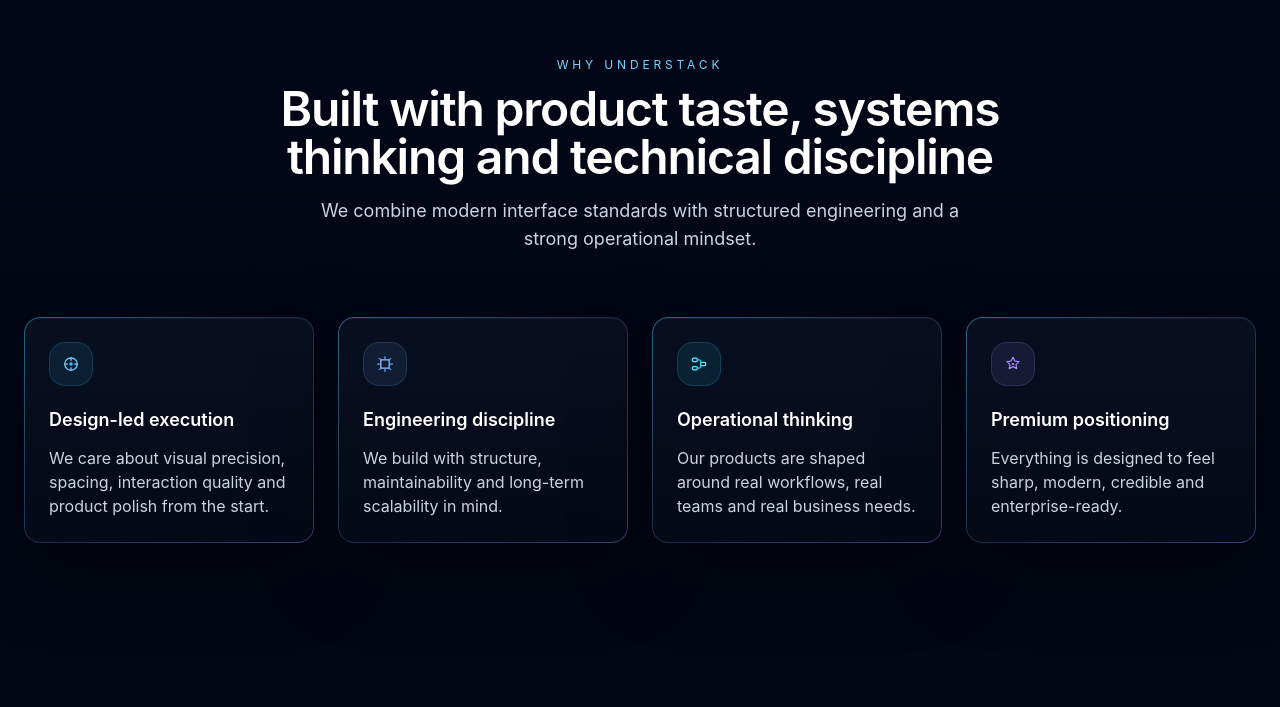
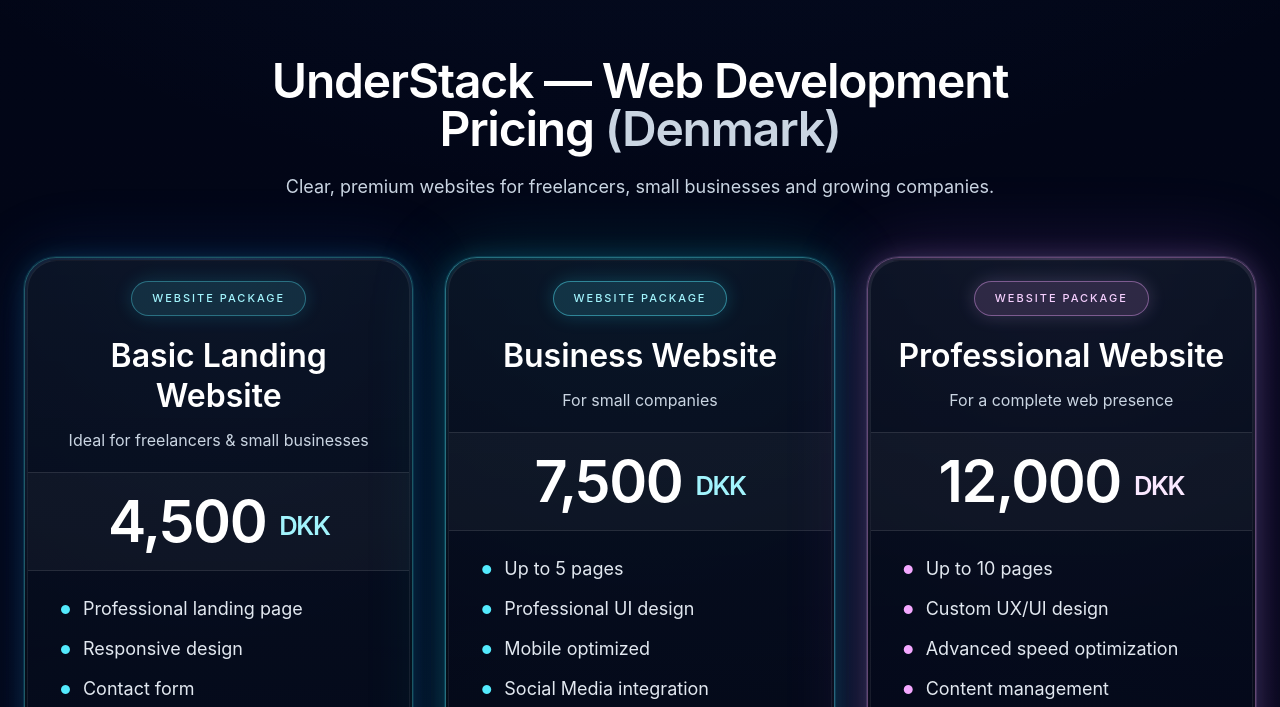
Before and after one commit to Dposleman/understack-site, a React (Vite) app: page / in a window 1280 px wide. Shown: the part 2093-2800 px from the top of the page. Built offline with nearby package versions, Linux system fonts and the light colour scheme; no server answers.

Commit message:
Add UnderStack web pricing cards section

```diff
--- a/src/App.tsx
+++ b/src/App.tsx
@@ -208,6 +208,195 @@
   );
 }
 
+function PricingCard({
+  accent,
+  title,
+  subtitle,
+  price,
+  items,
+  extras,
+}: {
+  accent: "blue" | "cyan" | "purple";
+  title: string;
+  subtitle: string;
+  price: string;
+  items: string[];
+  extras: string[];
+}) {
+  const theme = {
+    blue: {
+      pill:
+        "border-cyan-300/35 bg-cyan-300/12 text-cyan-200 shadow-[0_0_18px_rgba(34,211,238,0.18)]",
+      border:
+        "border-cyan-300/35 shadow-[0_0_0_1px_rgba(34,211,238,0.12),0_0_22px_rgba(34,211,238,0.16),0_0_70px_rgba(37,99,235,0.18),0_18px_60px_rgba(2,6,23,0.48)]",
+      glow:
+        "before:bg-[radial-gradient(circle_at_top,rgba(96,165,250,0.22),transparent_55%)] after:bg-[radial-gradient(circle_at_bottom,rgba(34,211,238,0.10),transparent_55%)]",
+      price: "text-cyan-200",
+      bullet: "text-cyan-300",
+      extras: "text-cyan-200",
+      ring: "group-hover:shadow-[0_0_0_1px_rgba(34,211,238,0.20),0_0_32px_rgba(34,211,238,0.22),0_0_90px_rgba(37,99,235,0.22),0_24px_70px_rgba(2,6,23,0.55)]",
+    },
+    cyan: {
+      pill:
+        "border-cyan-300/45 bg-cyan-300/14 text-cyan-200 shadow-[0_0_18px_rgba(34,211,238,0.22)]",
+      border:
+        "border-cyan-300/45 shadow-[0_0_0_1px_rgba(34,211,238,0.14),0_0_26px_rgba(34,211,238,0.20),0_0_80px_rgba(6,182,212,0.20),0_18px_60px_rgba(2,6,23,0.48)]",
+      glow:
+        "before:bg-[radial-gradient(circle_at_top,rgba(34,211,238,0.24),transparent_55%)] after:bg-[radial-gradient(circle_at_bottom,rgba(16,185,129,0.10),transparent_55%)]",
+      price: "text-cyan-200",
+      bullet: "text-cyan-300",
+      extras: "text-cyan-200",
+      ring: "group-hover:shadow-[0_0_0_1px_rgba(34,211,238,0.24),0_0_36px_rgba(34,211,238,0.24),0_0_95px_rgba(6,182,212,0.24),0_24px_70px_rgba(2,6,23,0.55)]",
+    },
+    purple: {
+      pill:
+        "border-fuchsia-300/40 bg-fuchsia-300/14 text-fuchsia-200 shadow-[0_0_18px_rgba(216,180,254,0.20)]",
+      border:
+        "border-fuchsia-300/40 shadow-[0_0_0_1px_rgba(216,180,254,0.14),0_0_26px_rgba(216,180,254,0.20),0_0_80px_rgba(168,85,247,0.22),0_18px_60px_rgba(2,6,23,0.48)]",
+      glow:
+        "before:bg-[radial-gradient(circle_at_top,rgba(216,180,254,0.24),transparent_55%)] after:bg-[radial-gradient(circle_at_bottom,rgba(168,85,247,0.12),transparent_55%)]",
+      price: "text-fuchsia-100",
+      bullet: "text-fuchsia-300",
+      extras: "text-fuchsia-200",
+      ring: "group-hover:shadow-[0_0_0_1px_rgba(216,180,254,0.22),0_0_36px_rgba(216,180,254,0.24),0_0_95px_rgba(168,85,247,0.26),0_24px_70px_rgba(2,6,23,0.55)]",
+    },
+  }[accent];
+
+  return (
+    <motion.div
+      initial={{ opacity: 0, y: 18 }}
+      whileInView={{ opacity: 1, y: 0 }}
+      viewport={{ once: true, amount: 0.25 }}
+      transition={{ duration: 0.42 }}
+      className="group"
+    >
+      <div
+        className={`relative overflow-hidden rounded-[2rem] border bg-[linear-gradient(180deg,rgba(8,15,30,0.94)_0%,rgba(3,7,18,0.98)_100%)] p-[2px] backdrop-blur-xl transition-all duration-300 hover:-translate-y-1 ${theme.border} ${theme.ring}`}
+      >
+        <div className={`pointer-events-none absolute inset-0 opacity-100 before:absolute before:inset-0 before:content-[''] after:absolute after:inset-0 after:content-[''] ${theme.glow}`} />
+        <div className="relative rounded-[calc(2rem-2px)] border border-white/8 bg-[linear-gradient(180deg,rgba(10,18,35,0.86)_0%,rgba(2,6,23,0.96)_100%)]">
+          <div className="px-6 pb-5 pt-5 text-center">
+            <span
+              className={`inline-flex rounded-full border px-5 py-2 text-[11px] font-medium uppercase tracking-[0.18em] ${theme.pill}`}
+            >
+              Website Package
+            </span>
+
+            <h3 className="mt-5 text-[2rem] font-semibold leading-tight text-white">
+              {title}
+            </h3>
+
+            <p className="mt-3 text-base text-slate-300">{subtitle}</p>
+          </div>
+
+          <div className="border-y border-white/10 bg-white/[0.03] px-6 py-5 text-center">
+            <div className="text-[3.25rem] font-semibold leading-none tracking-tight text-white md:text-[3.6rem]">
+              {price} <span className={`text-[1.6rem] align-middle ${theme.price}`}>DKK</span>
+            </div>
+          </div>
+
+          <div className="px-8 py-6">
+            <ul className="space-y-3 text-lg text-slate-200">
+              {items.map((item) => (
+                <li key={item} className="flex items-start gap-3">
+                  <span className={`mt-[0.45rem] text-xs ${theme.bullet}`}>●</span>
+                  <span>{item}</span>
+                </li>
+              ))}
+            </ul>
+          </div>
+
+          <div className="border-t border-white/10 bg-white/[0.025] px-6 py-4 text-center">
+            <p className="text-[11px] uppercase tracking-[0.18em] text-slate-300">Optional Extras</p>
+          </div>
+
+          <div className="px-8 py-5">
+            <ul className="space-y-3 text-lg text-white">
+              {extras.map((extra) => {
+                const [first, ...rest] = extra.split(" ");
+                return (
+                  <li key={extra} className="flex items-start gap-3">
+                    <span className={`mt-[0.45rem] text-xs ${theme.bullet}`}>●</span>
+                    <span>
+                      <span className={`font-semibold ${theme.extras}`}>{first}</span>{" "}
+                      {rest.join(" ")}
+                    </span>
+                  </li>
+                );
+              })}
+            </ul>
+          </div>
+        </div>
+      </div>
+    </motion.div>
+  );
+}
+
+function PricingCards() {
+  return (
+    <section id="pricing" className="px-6 py-24">
+      <div className="mx-auto max-w-[92rem]">
+        <div className="mx-auto mb-14 max-w-4xl text-center">
+          <h2 className="text-3xl font-semibold tracking-tight text-white md:text-5xl">
+            UnderStack — Web Development Pricing <span className="text-slate-300">(Denmark)</span>
+          </h2>
+          <p className="mx-auto mt-5 max-w-3xl text-lg text-slate-300">
+            Clear, premium websites for freelancers, small businesses and growing companies.
+          </p>
+        </div>
+
+        <div className="grid gap-8 xl:grid-cols-3">
+          <PricingCard
+            accent="blue"
+            title="Basic Landing Website"
+            subtitle="Ideal for freelancers & small businesses"
+            price="4,500"
+            items={[
+              "Professional landing page",
+              "Responsive design",
+              "Contact form",
+              "Google Maps integration",
+              ".vercel.app domain",
+              "Basic SEO setup",
+            ]}
+            extras={["900 DKK / Year Hosting", "1,200 DKK / Month SEO"]}
+          />
+
+          <PricingCard
+            accent="cyan"
+            title="Business Website"
+            subtitle="For small companies"
+            price="7,500"
+            items={[
+              "Up to 5 pages",
+              "Professional UI design",
+              "Mobile optimized",
+              "Social Media integration",
+              ".vercel.app domain",
+            ]}
+            extras={["900 DKK / Year Hosting", "1,500 DKK / Month SEO"]}
+          />
+
+          <PricingCard
+            accent="purple"
+            title="Professional Website"
+            subtitle="For a complete web presence"
+            price="12,000"
+            items={[
+              "Up to 10 pages",
+              "Custom UX/UI design",
+              "Advanced speed optimization",
+              "Content management",
+              ".vercel.app domain",
+            ]}
+            extras={["900 DKK / Year Hosting", "2,000 DKK / Month SEO"]}
+          />
+        </div>
+      </div>
+    </section>
+  );
+}
+
 const services: {
   title: string;
   description: string;
@@ -358,7 +547,7 @@
 }) {
   return (
     <div className="mx-auto mb-16 max-w-3xl text-center">
-      <p className="mb-3 text-xs tracking-[0.32em] text-sky-300 uppercase">
+      <p className="mb-3 text-xs uppercase tracking-[0.32em] text-sky-300">
         {eyebrow}
       </p>
       <h2 className="text-3xl font-semibold tracking-tight text-white md:text-5xl">
@@ -458,7 +647,7 @@
               transition: "transform 180ms ease-out",
             }}
           >
-            <p className="mb-6 text-xs tracking-[0.34em] text-sky-300 uppercase">
+            <p className="mb-6 text-xs uppercase tracking-[0.34em] text-sky-300">
               Advanced software systems
             </p>
 
@@ -502,7 +691,7 @@
             <div className="glass-panel neon-border overflow-hidden rounded-3xl p-8">
               <div className="flex items-start justify-between gap-4">
                 <div>
-                  <p className="text-xs tracking-[0.24em] text-sky-300 uppercase">
+                  <p className="text-xs uppercase tracking-[0.24em] text-sky-300">
                     Company overview
                   </p>
                   <h3 className="mt-3 text-2xl font-semibold text-white">
@@ -643,6 +832,8 @@
         </div>
       </section>
 
+      <PricingCards />
+
       <section className="px-6 py-24">
         <div className="mx-auto max-w-7xl">
           <SectionHeader
@@ -692,7 +883,7 @@
             >
               <div className="flex items-center justify-between gap-4">
                 <div>
-                  <p className="text-xs tracking-[0.24em] text-sky-300 uppercase">
+                  <p className="text-xs uppercase tracking-[0.24em] text-sky-300">
                     Featured product
                   </p>
                   <h3 className="mt-3 text-3xl font-semibold text-white">
@@ -942,7 +1133,7 @@
       <section id="contact" className="px-6 py-24">
         <div className="mx-auto max-w-7xl">
           <div className="glass-panel neon-border rounded-[2rem] p-8 md:p-12">
-            <p className="text-xs tracking-[0.32em] text-sky-300 uppercase">
+            <p className="text-xs uppercase tracking-[0.32em] text-sky-300">
               Contact us
             </p>
 
```
